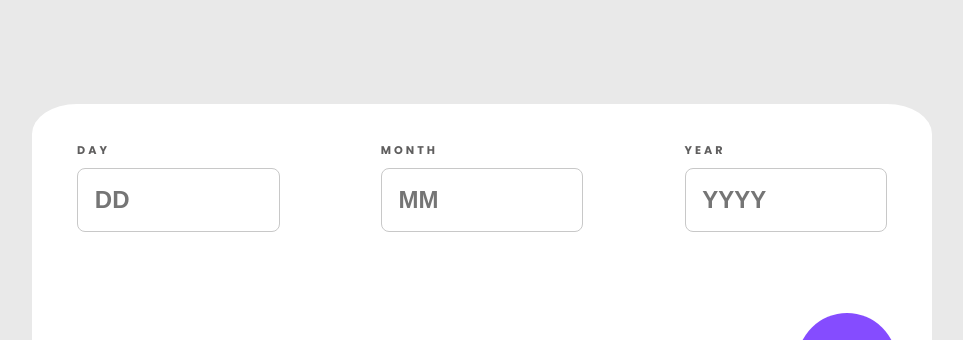
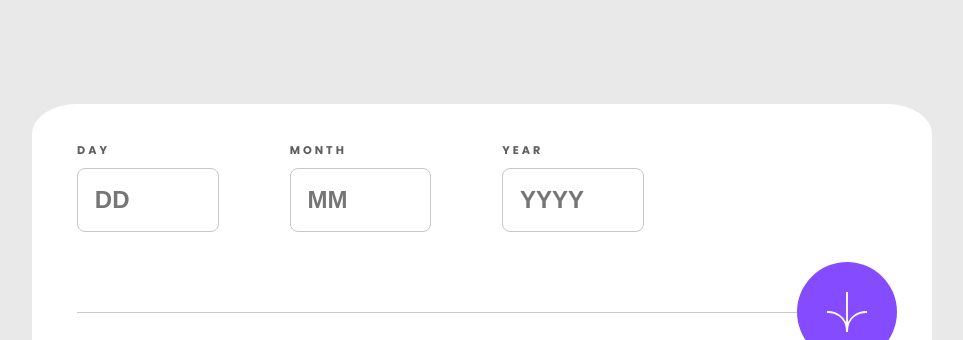
Before and after one commit to Kaboox/age-calculator-app, a plain HTML site: page index.html in a window 1280 px wide. Shown: the top 340 px of the page, without its empty margins (158-1121 px from the left). Drawn offline with Linux system fonts and the light colour scheme.

Commit message:
moved inputs to look more alike the preview

```diff
--- a/sass/style.scss
+++ b/sass/style.scss
@@ -42,6 +42,7 @@ main {
 		display: flex;
 		justify-content: space-between;
 		align-items: flex-start;
+		width: 100%;
 		margin-top: 1em;
         padding: 1em 0;
 
@@ -154,6 +155,7 @@ main {
 @media (min-width: 768px) {
 	main {
 		.top {
+			width: 70%;
 			font-size: 1rem;
 
 			.box input {
@@ -162,7 +164,7 @@ main {
 		}
 
 		.line {
-			margin-top: 5em;
+			margin-top: .5em;
 
 			.circle {
 				width: 100px;
```
Also changed, not shown: css/style.css, 1 other file.
